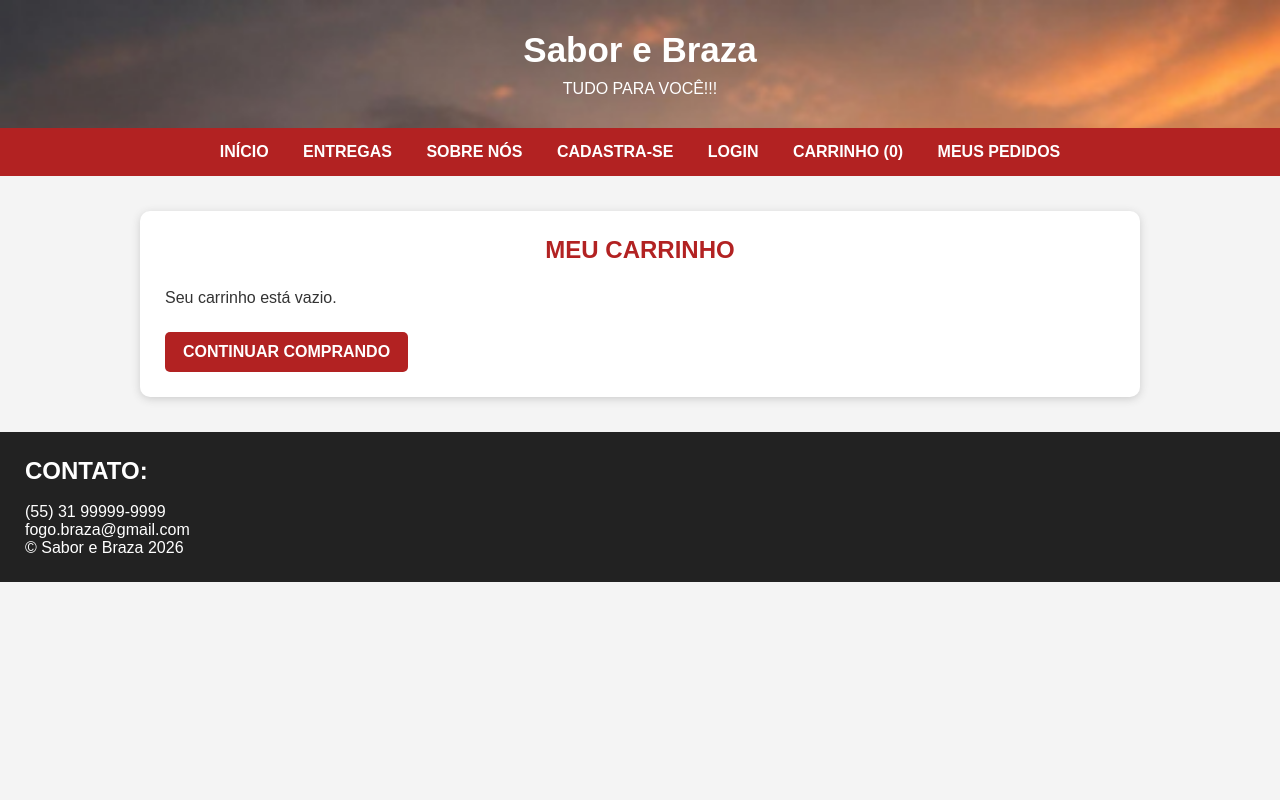
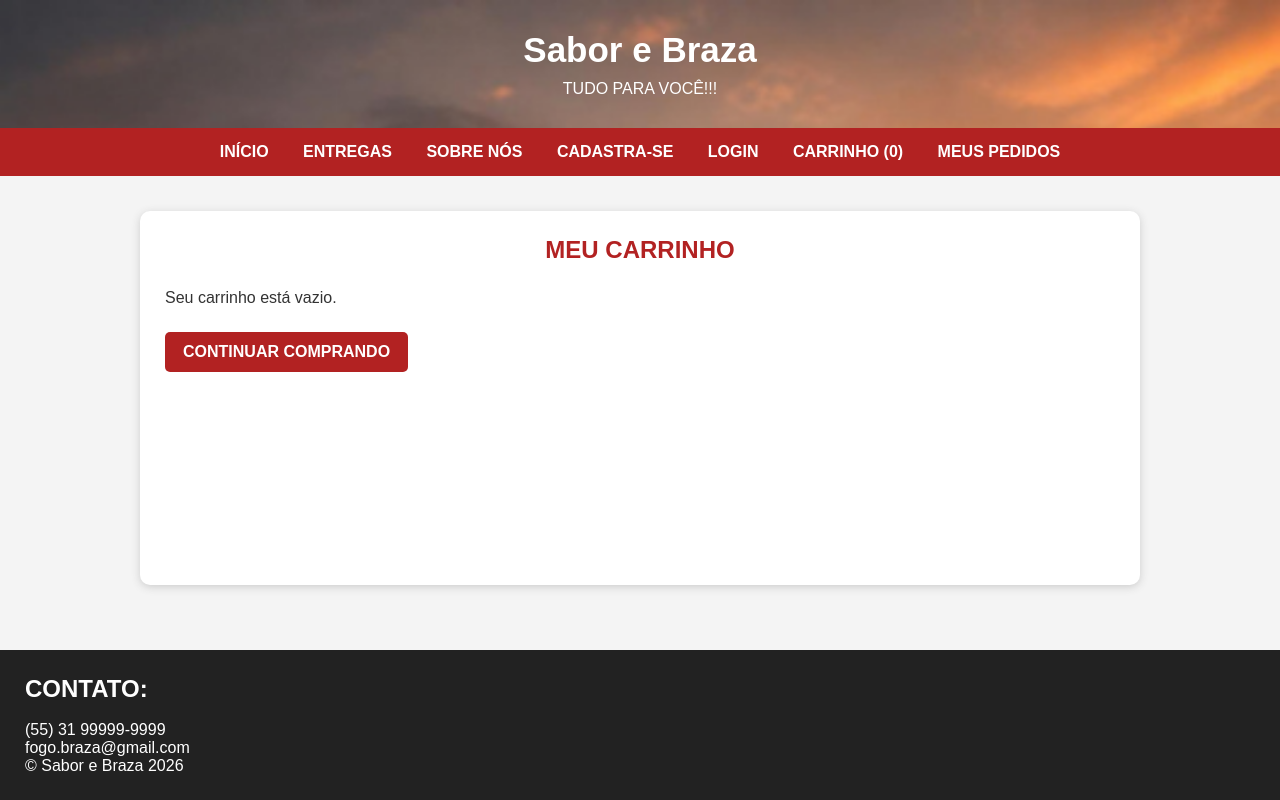
Before and after one commit to tflorentinoaz-bot/BRAZZA_NOBO, a PHP site: page /carrinho.php in a window 1280 px wide. Run offline with PHP 8.4, Linux system fonts and the light colour scheme.

Commit message:
Corrige posicionamento do rodape na pagina do carrinho

```diff
--- a/carrinho.php
+++ b/carrinho.php
@@ -67,6 +67,13 @@ function moeda($valor) {
     <title>Meu carrinho - Sabor e Braza</title>
     <link rel="stylesheet" href="CSS_BRAZZA/style.css">
     <style>
+        /* Mantém o rodapé no final da tela, mesmo com pouco conteúdo. */
+        body {
+            min-height: 100vh;
+            display: flex;
+            flex-direction: column;
+        }
+
         .carrinho-conteudo {
             width: 90%;
             max-width: 1000px;
@@ -75,6 +82,7 @@ function moeda($valor) {
             padding: 25px;
             border-radius: 10px;
             box-shadow: 0 2px 8px #ccc;
+            flex: 1;
         }
         .carrinho-conteudo h2 {
             color: #b22222;
```
